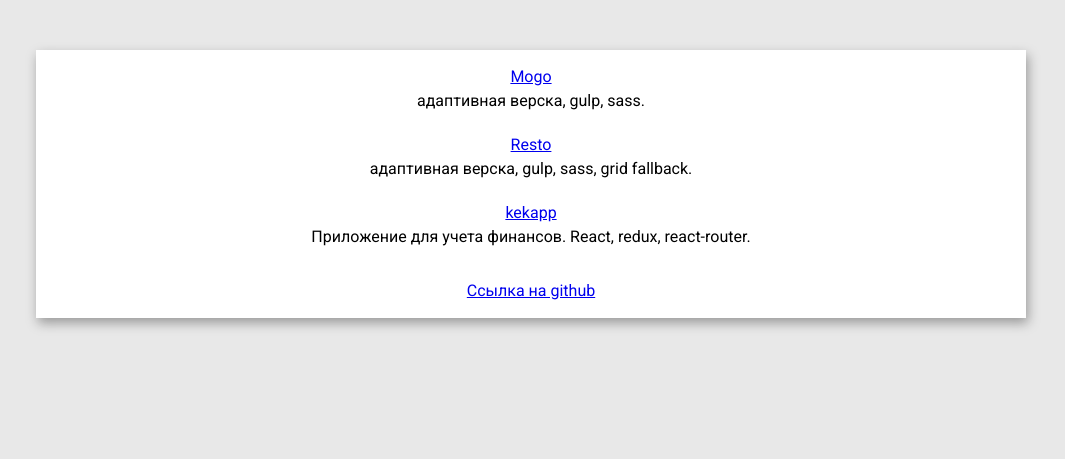
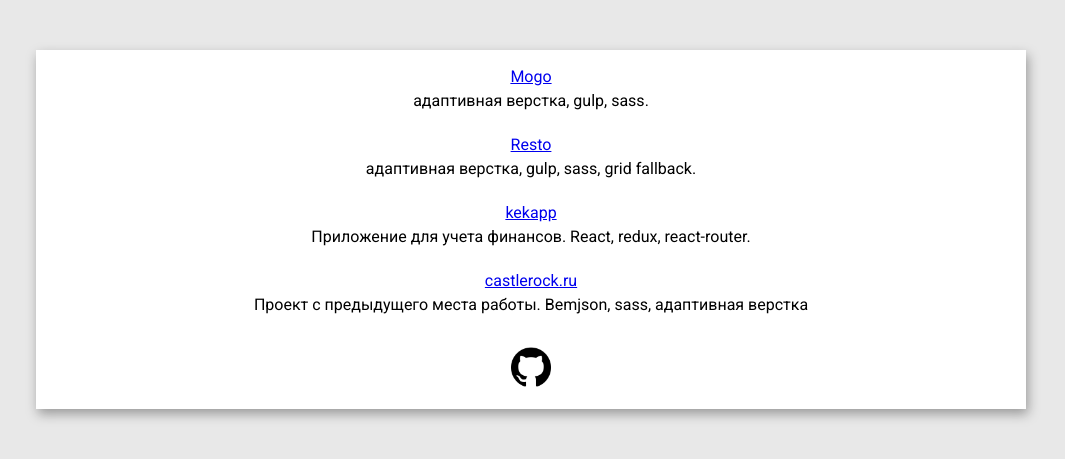
Before and after one commit to Akohas/examples2, a web app: file index.html in a window 1280 px wide. Shown: the top 459 px of the page, without its empty margins (109-1174 px from the left). Run offline with its HTML, style and script files only (its server is not run), Linux system fonts and the light colour scheme.

Commit message:
added git-icon

```diff
--- a/index.html
+++ b/index.html
@@ -1 +1 @@
-<!DOCTYPE html><html lang="en"><head><meta charset="UTF-8"><meta name="viewport" content="width=device-width, initial-scale=1"><title>examples</title><link rel="stylesheet" href="./public/stylesheets/style.css"></head><body><div class="wrapper"><div class="main"><div class="links"><div class="links__item"><a href="items/1/views/html/index.html">Mogo</a><p>адаптивная верска, gulp, sass.</p></div><div class="links__item"><a href="items/2/public/html/index.html">Resto</a><p>адаптивная верска, gulp, sass, grid fallback.</p></div><div class="links__item"><a href="http://52.14.202.2">kekapp</a><p>Приложение для учета финансов. React, redux, react-router.</p></div><div class="links__item links__item_gt"><a href="https://github.com/Akohas">Ссылка на github</a></div></div></div></div></body></html>
+<!DOCTYPE html><html lang="en"><head><meta charset="UTF-8"><meta name="viewport" content="width=device-width, initial-scale=1"><title>examples</title><link rel="stylesheet" href="./public/stylesheets/style.css"></head><body><div class="wrapper"><div class="main"><div class="links"><div class="links__item"><a href="items/1/views/html/index.html">Mogo</a><p>адаптивная верстка, gulp, sass.</p></div><div class="links__item"><a href="items/2/public/html/index.html">Resto</a><p>адаптивная верстка, gulp, sass, grid fallback.</p></div><div class="links__item"><a href="http://52.14.202.2">kekapp</a><p>Приложение для учета финансов. React, redux, react-router.</p></div><div class="links__item"><a href="https://www.castlerock.ru/">castlerock.ru</a><p>Проект с предыдущего места работы. Bemjson, sass, адаптивная верстка</p></div><div class="links__item links__item_gt"><a href="https://github.com/Akohas"><img class="git-img" src="./public/images/git.png"></a></div></div></div></div></body></html>
--- a/pug/index.pug
+++ b/pug/index.pug
@@ -16,4 +16,5 @@
           a( href='https://www.castlerock.ru/') castlerock.ru
           p Проект с предыдущего места работы. Bemjson, sass, адаптивная верстка
         .links__item.links__item_gt
-          a( href="https://github.com/Akohas") Ссылка на github
+          a( href="https://github.com/Akohas")
+            img(src="./public/images/git.png").git-img
--- a/sass/style.scss
+++ b/sass/style.scss
@@ -26,3 +26,9 @@
     }
   }
 }
+
+.git-img{
+  width: 40px;
+  height: 40px;
+
+}
```
Also changed, not shown: public/stylesheets/style.css (+1 -1 lines), public/images/git.png (added), source_images/git.png (added), 1 other file.
